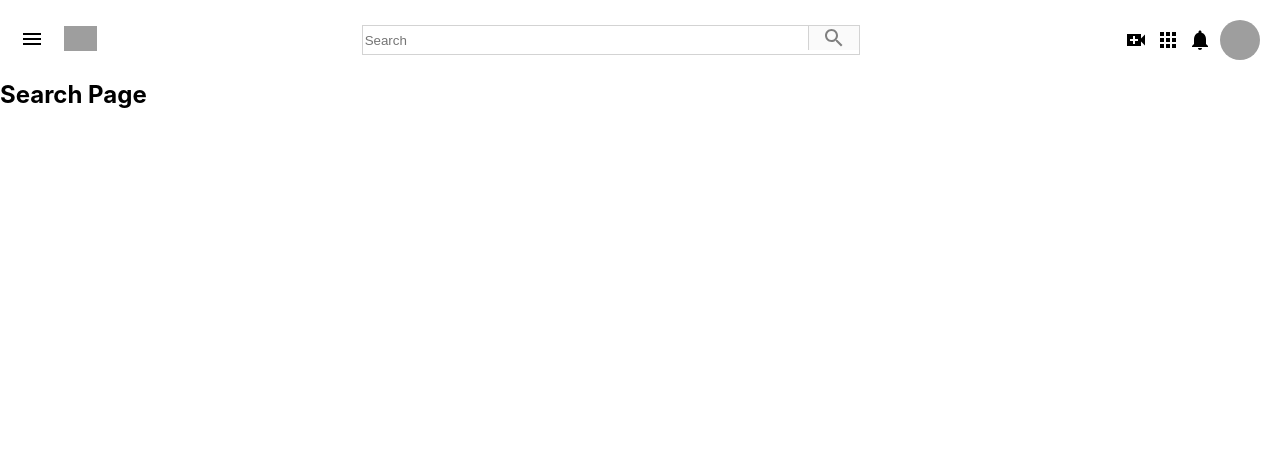
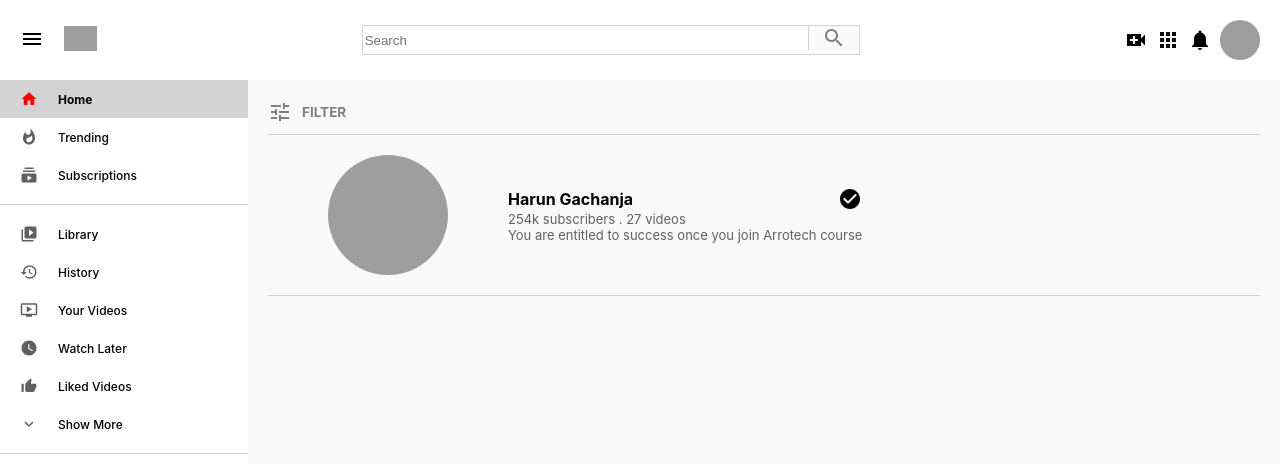
Before and after one commit to Arrotech/YouTube-Clone, a React (Create React App) app: page /search/1 in a window 1280 px wide. Shown: the top 468 px of the page. Built offline with nearby package versions, Linux system fonts and the light colour scheme; grey boxes are pictures that could not be loaded.

Commit message:
Add Channel Description

```diff
--- a/src/App.js
+++ b/src/App.js
@@ -2,6 +2,7 @@
 import './App.css';
 import Header from './components/Header';
 import Sidebar from './components/Sidebar';
+import SearchPage from './components/SearchPage';
 import RecommendedVideos from './components/RecommendedVideos';
 import { BrowserRouter as Router, Route, Switch } from 'react-router-dom';
 
@@ -12,7 +13,10 @@
 				<Header />
 				<Switch>
 					<Route path="/search/:searchTerm">
-						<h2>Search Page</h2>
+						<div className="app__content">
+							<Sidebar />
+							<SearchPage />
+						</div>
 					</Route>
 					<Route path="/">
 						<div className="app__content">
--- /dev/null
+++ b/src/components/ChannelRow.js
@@ -0,0 +1,23 @@
+import React from 'react';
+import Avatar from '@material-ui/core/Avatar';
+import './assets/css/ChannelRow.css';
+import VerifiedIcon from '@material-ui/icons/CheckCircleRounded';
+
+function ChannelRow({ image, channel, verified, subscriptions, noOfVideos, description }) {
+	return (
+		<div className="channelRow">
+			<Avatar className="channelRow__avatar" src={image} alt={channel} />
+			<div className="channelRow__text">
+				<h4>
+					{channel} {verified && <VerifiedIcon />}
+				</h4>
+				<p>
+					{subscriptions} subscribers . {noOfVideos} videos
+				</p>
+				<p>{description}</p>
+			</div>
+		</div>
+	);
+}
+
+export default ChannelRow;
--- /dev/null
+++ b/src/components/SearchPage.js
@@ -0,0 +1,27 @@
+import React from 'react';
+import './assets/css/SearchPage.css';
+import ChannelRow from './ChannelRow';
+import TuneOutlinedIcon from '@material-ui/icons/TuneOutlined';
+
+function SearchPage() {
+	return (
+		<div className="searchPage">
+			<div className="searchPage__filter">
+				<TuneOutlinedIcon />
+				<h2>FILTER</h2>
+			</div>
+			<hr />
+			<ChannelRow
+				image="https://avatars0.githubusercontent.com/u/42092300?s=460&u=9150dfe9eb4668e1ab5e2c309a98e8ef526037dd&v=4"
+				channel="Harun Gachanja"
+				verified
+				subscriptions="254k"
+				noOfVideos={27}
+				description="You are entitled to success once you join Arrotech course"
+            />
+            <hr/>
+		</div>
+	);
+}
+
+export default SearchPage;
--- /dev/null
+++ b/src/components/assets/css/ChannelRow.css
@@ -0,0 +1,27 @@
+.channelRow {
+    display: flex;
+    align-items: center;
+    width: 70%;
+}
+
+.channelRow__text {
+    display: flex;
+    flex-direction: column;
+}
+
+.channelRow__text>p {
+    color: #606060;
+    font-size: small !important;
+}
+
+.channelRow__avatar {
+    height: 120px !important;
+    width: 120px !important;
+    margin: 10px 60px;
+}
+
+.channelRow__text>h4 {
+    display: flex;
+    align-items: center;
+    justify-content: space-between;
+}
--- /dev/null
+++ b/src/components/assets/css/SearchPage.css
@@ -0,0 +1,24 @@
+.searchPage {
+    flex: 0.8;
+    background-color: #f9f9f9;
+    padding: 20px 20px;
+}
+
+.searchPage__filter {
+    display: flex;
+    align-items: center;
+    font-size: xx-small !important;
+    color: gray;
+}
+
+.searchPage__filter>h2 {
+    margin-left: 10px;
+}
+
+.searchPage>hr {
+    height: 1px;
+    border: 0;
+    background-color: lightgray;
+    margin-top: 10px;
+    margin-bottom: 10px;
+}
```
